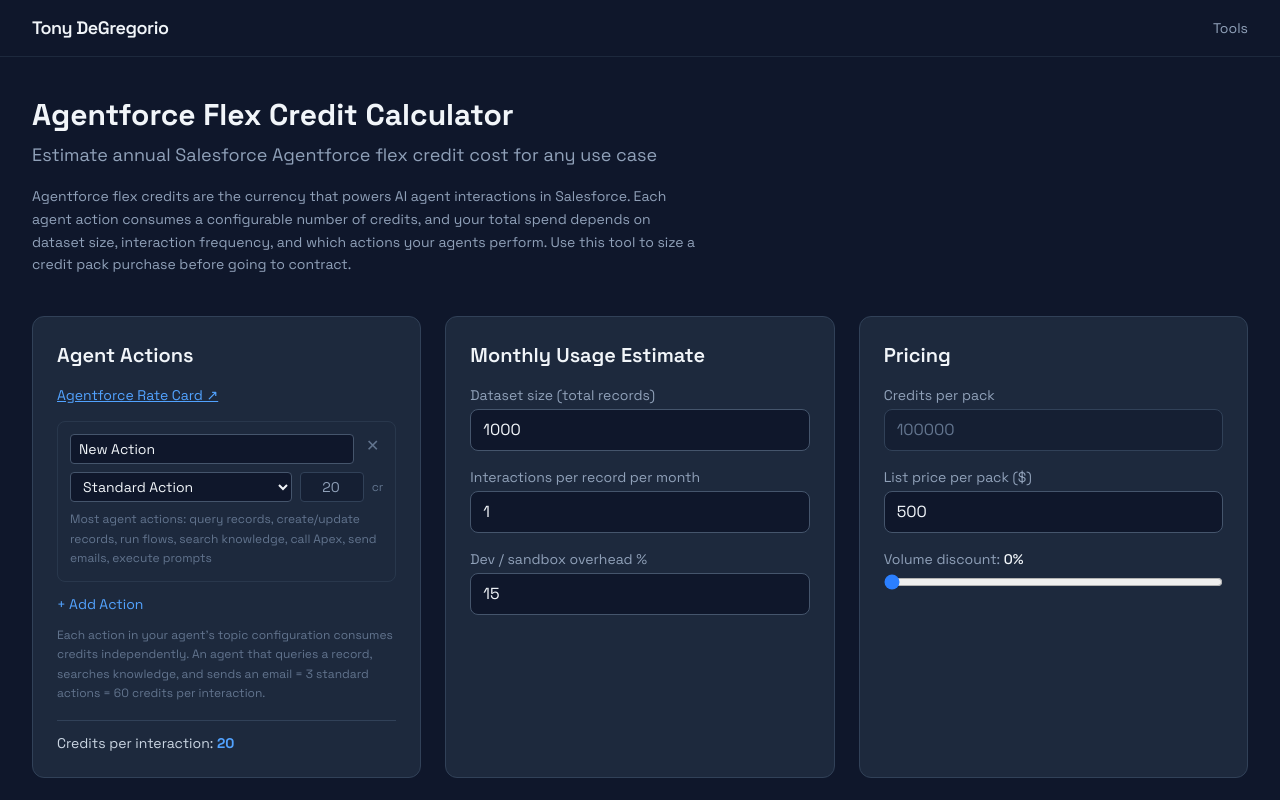
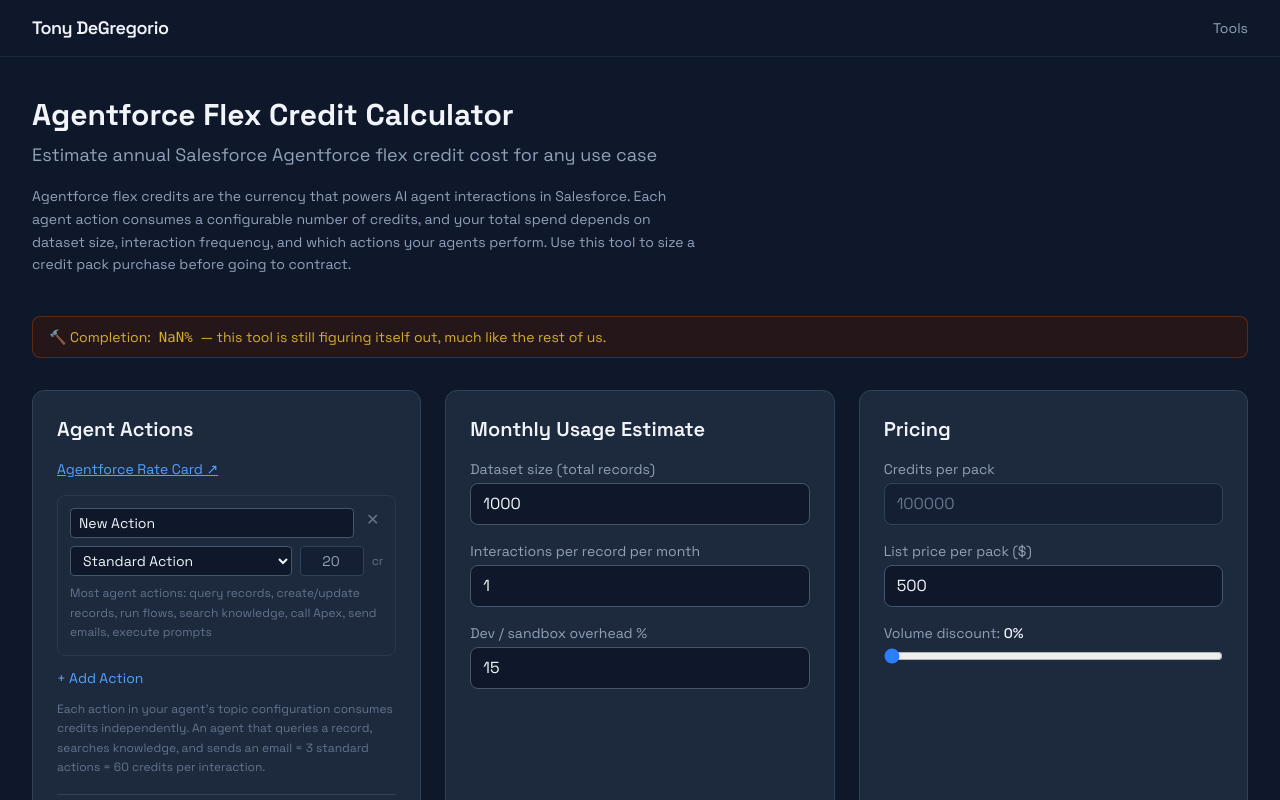
Before and after one commit to tdforce85/sfprojects, a Next.js app in the folder apps/portfolio/: page /tools/agentforce-calculator in a window 1280 px wide. Shown: the top 800 px of the page. Built offline with nearby package versions, Linux system fonts and the light colour scheme.

Commit message:
chore: add NaN% under-construction callout to calculator page
https://claude.ai/code/session_01S5xh16uwWDEtJGgv3Dcvve

```diff
--- a/apps/portfolio/src/app/tools/agentforce-calculator/page.tsx
+++ b/apps/portfolio/src/app/tools/agentforce-calculator/page.tsx
@@ -138,6 +138,10 @@ export default function AgentforceCalculator() {
         interaction frequency, and which actions your agents perform. Use this
         tool to size a credit pack purchase before going to contract.
       </p>
+
+      <div className="flex items-center gap-2 mb-8 px-4 py-2.5 rounded-lg bg-amber-950/40 border border-amber-800/50 text-amber-300/80 text-sm">
+        🔨 Completion: <code className="font-mono">NaN%</code> — this tool is still figuring itself out, much like the rest of us.
+      </div>
 
       <div className="grid grid-cols-1 lg:grid-cols-3 gap-6 mb-6">
         {/* Agent Actions */}
```
